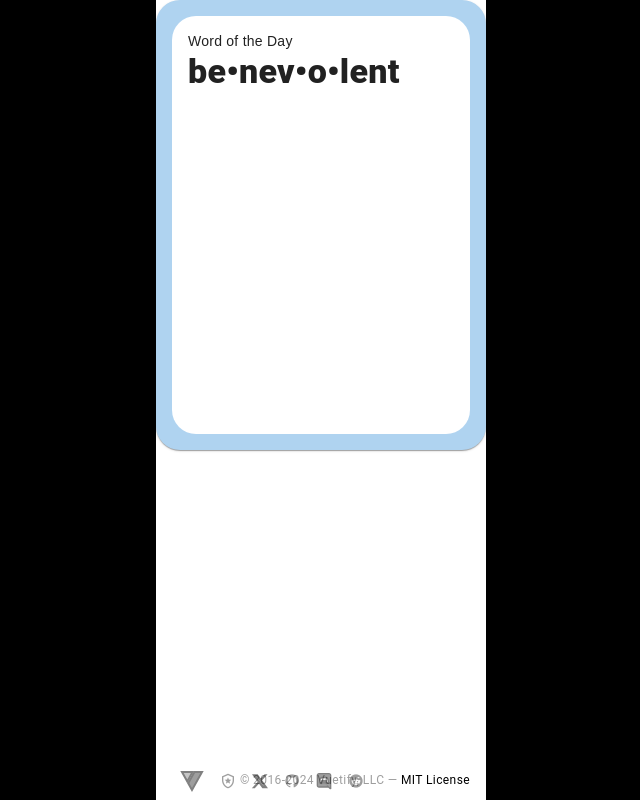
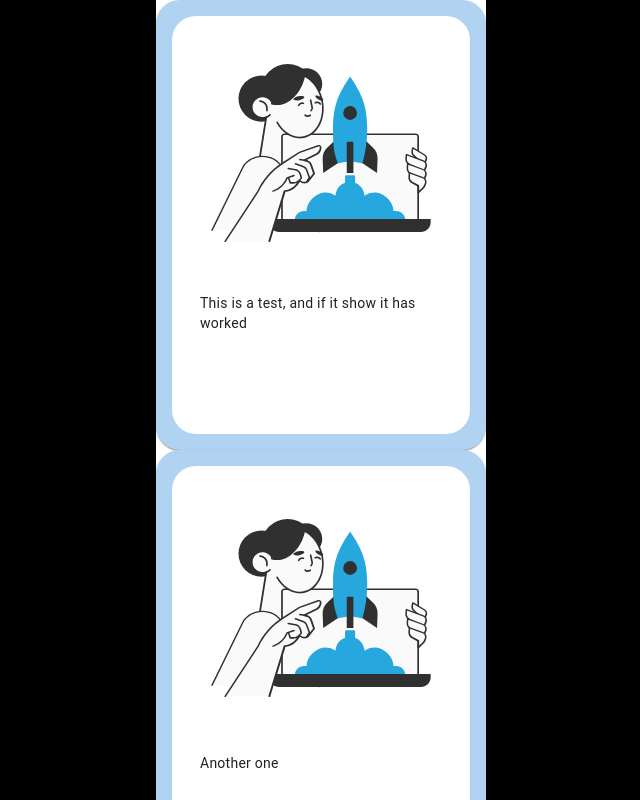
Before and after one commit to bpdavies92/principles-for-assessment, a Vue app: page / in a window 1280 px wide. Shown: the whole page, without its empty margins (319-959 px from the left). Built offline with nearby package versions, Linux system fonts and the light colour scheme.

Commit message:
Created a Pinia for card data

```diff
--- a/src/components/FlashCard.vue
+++ b/src/components/FlashCard.vue
@@ -4,13 +4,23 @@
         height="450px"
         width="330px"
         rounded="xl"
-        color="#Afd3f0"
+        :color="cardColour"
     >
-            <v-sheet rounded='xl' background-color="primary" height="100%" >
-                <v-card-text>
-                <div>Word of the Day</div>
-                <p class="text-h4 font-weight-black">be•nev•o•lent</p>
+            <v-sheet class="pa-3 d-flex flex-column" rounded='xl' background-color="primary" height="100%" >
+                <v-img
+                :src="svgUrl"
+                width="80%"
+                height="auto"
+                class="mr-auto ml-auto"
+                >
+                </v-img>
+                <v-card-text class="">
+                    <p class="text-body-2"><slot name="bodyText"></slot></p>
                 </v-card-text>
             </v-sheet>
     </v-card>
 </template>
+
+<script setup>
+    const props = defineProps(['svgUrl', 'cardColour'])
+</script>
--- a/src/pages/index.vue
+++ b/src/pages/index.vue
@@ -1,7 +1,18 @@
 <template>
-  <FlashCard />
+  <div v-for="(item, index) in cardInfo" :key="index">
+    <FlashCard :svgUrl="item.svgUrl" :cardColour="item.colour">
+        <template v-slot:bodyText>{{item.content}}</template>
+    </FlashCard>
+  </div>
+
 </template>
 
 <script setup>
+  import { useCardStore } from '../stores/cardInfo'
   import FlashCard from '@/components/FlashCard.vue';
+
+  const store = useCardStore()
+
+  const { cardInfo } = store
+
 </script>
--- /dev/null
+++ b/src/stores/cardInfo.js
@@ -0,0 +1,29 @@
+import { defineStore } from 'pinia'
+
+export const useCardStore = defineStore('cardInfo', {
+    state: () => ({
+        cardInfo: [
+        {
+            id: 0,
+            type: 'answer',
+            content: 'This is a test, and if it show it has worked',
+            colour: '#Afd3f0',
+            svgUrl: '../../public/images/illustrations/rocket.svg'
+        },
+        {
+            id: 1,
+            type: 'answer',
+            content: 'Another one',
+            colour: '#Afd3f0',
+            svgUrl: '../../public/images/illustrations/rocket.svg'
+        },
+        {
+            id: 2,
+            type: 'question',
+            content: 'Another one',
+            colour: '#26a8df',
+            svgUrl: '../../public/images/illustrations/rocket.svg'
+        }
+    ]
+    })
+  })
```
Also changed, not shown: public/images/illustrations/rocket.svg (added), src/assets/images/illustrations/rocket.svg (added).
